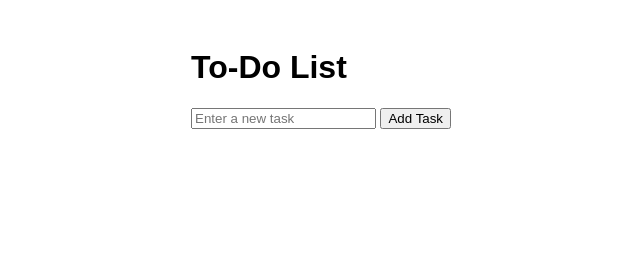
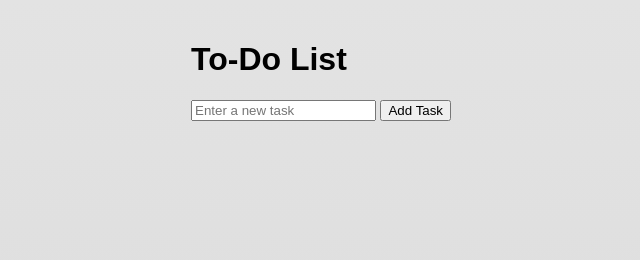
Before and after one commit to ParagonSuite/TaskApp, a plain HTML site: page index.html in a window 1280 px wide. Shown: the top 260 px of the page, without its empty margins (199-839 px from the left). Drawn offline with Linux system fonts and the light colour scheme.

Commit message:
Add gradient

```diff
--- a/index.html
+++ b/index.html
@@ -1,12 +1,13 @@
 <!DOCTYPE html>
-<html lang="en">
-<head>
+<html lang="en"><head>
     <meta charset="UTF-8">
     <meta name="viewport" content="width=device-width, initial-scale=1.0">
     <title>To-Do List</title>
     <style>
         body {
-            font-family: Arial, sans-serif;
+            font-family: Arial, sans-serif;background: rgb(179,179,179);
+background: linear-gradient(0deg, rgba(179,179,179,1) 0%, rgba(227,227,227,1) 100%);background-repeat: no-repeat;margin: 0;
+padding: 0;
         }
         .container {
             max-width: 500px;
@@ -33,6 +34,7 @@
         <button onclick="addTask()">Add Task</button>
         <ul id="todoList" class="todo-list"></ul>
     </div>
+    <br><br><br><br><br><br><br><br><br><br><br><br><br><br><br><br><br><br><br><br><br><br><br><br><br><br><br><br><br><br><br><br><br><br><br><br><br><br><br><br><br><br><br><br><br><br><br><br><br><br><br><br><br><br><br><br><br><br><br><br><br><br><br><br><br><br><br><br><br><br><br><br><br><br><br><br><br><br><br><br><br><br><br><br><br><br><br><br><br><br><br><br><br><br><br><br><br><br><br><br><br><br><br><br><br><br><br><br><br><br><br><br><br><br><br><br><br><br><br><br><br><br><br><br><br><br><br><br><br><br><br><br><br><br><br><br><br><br><br><br><br><br><br><br><br><br><br><br><br><br><br><br><br><br><br><br><br><br><br><br><br><br><br><br><br><br><br><br><br><br><br><br><br><br><br><br><br><br><br><br><br><br><br><br><br><br><br><br><br><br><br>
 
     <script>
         // Function to get cookies by name
@@ -116,5 +118,6 @@
         // Render tasks on page load
         window.onload = renderTasks;
     </script>
-</body>
-</html>
+
+
+</body></html>
```
